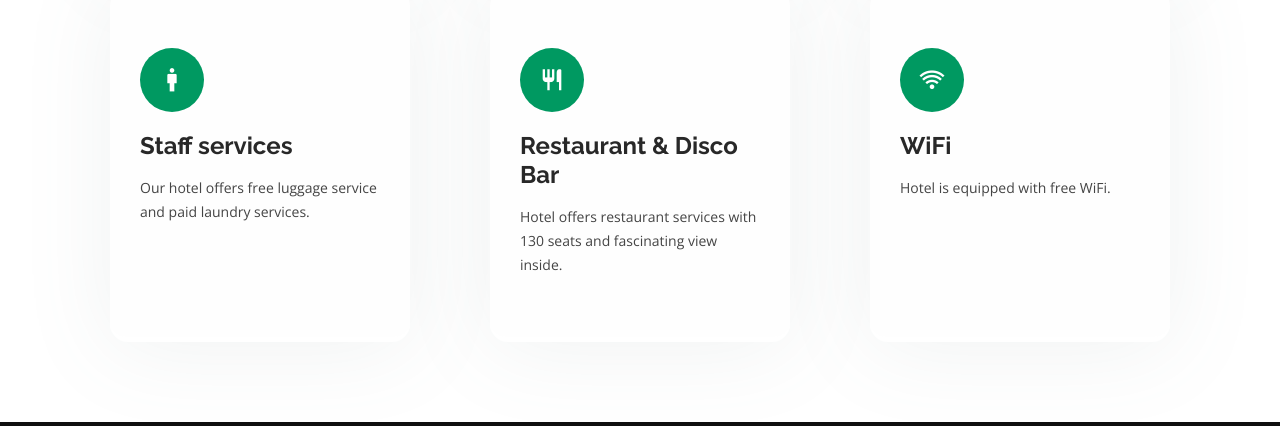
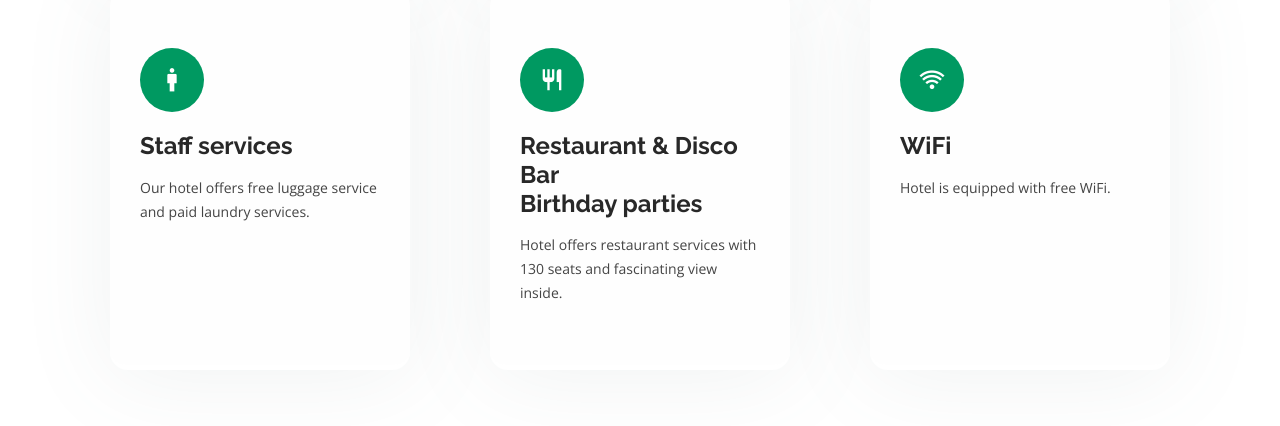
Before and after one commit to bobur2308/newOrient, a plain HTML site: page pages/services.html in a window 1280 px wide. Shown: the part 1700-2126 px from the top of the page. Drawn offline with nearby package versions, Linux system fonts and the light colour scheme.

Commit message:
Update services.html

```diff
--- a/pages/services.html
+++ b/pages/services.html
@@ -217,7 +217,7 @@
         <div class="col-lg-4 col-md-6 d-flex align-items-stretch mt-4">
           <div class="icon-box">
             <div class="icon"><i class="bx bx-restaurant"></i></div>
-            <h4><a href="">Restaurant & Disco Bar</a></h4>
+            <h4><a href="">Restaurant & Disco Bar <br>Birthday parties</a></h4>
             <p>
               Hotel offers restaurant services with 130 seats and fascinating
               view inside.
```
